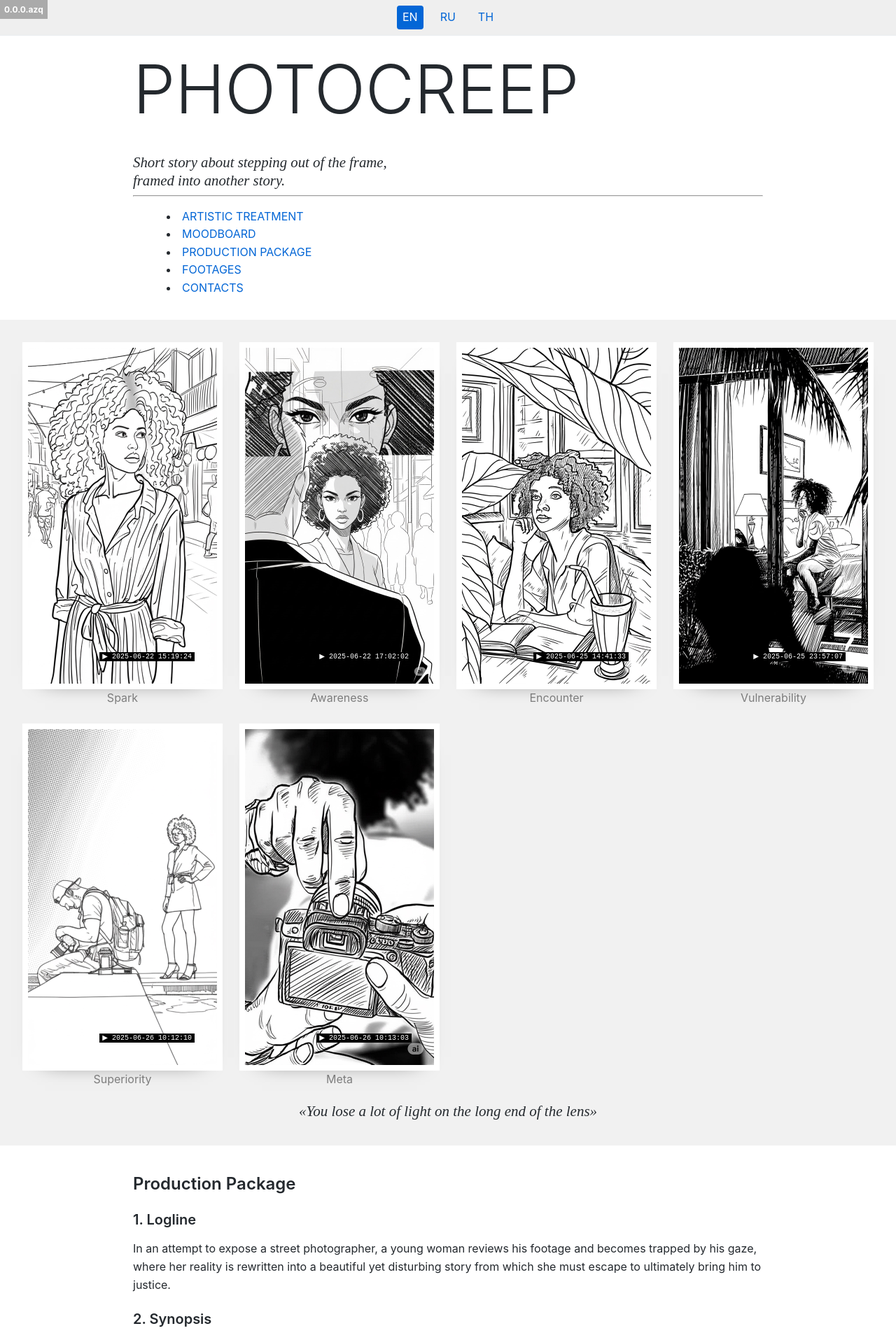
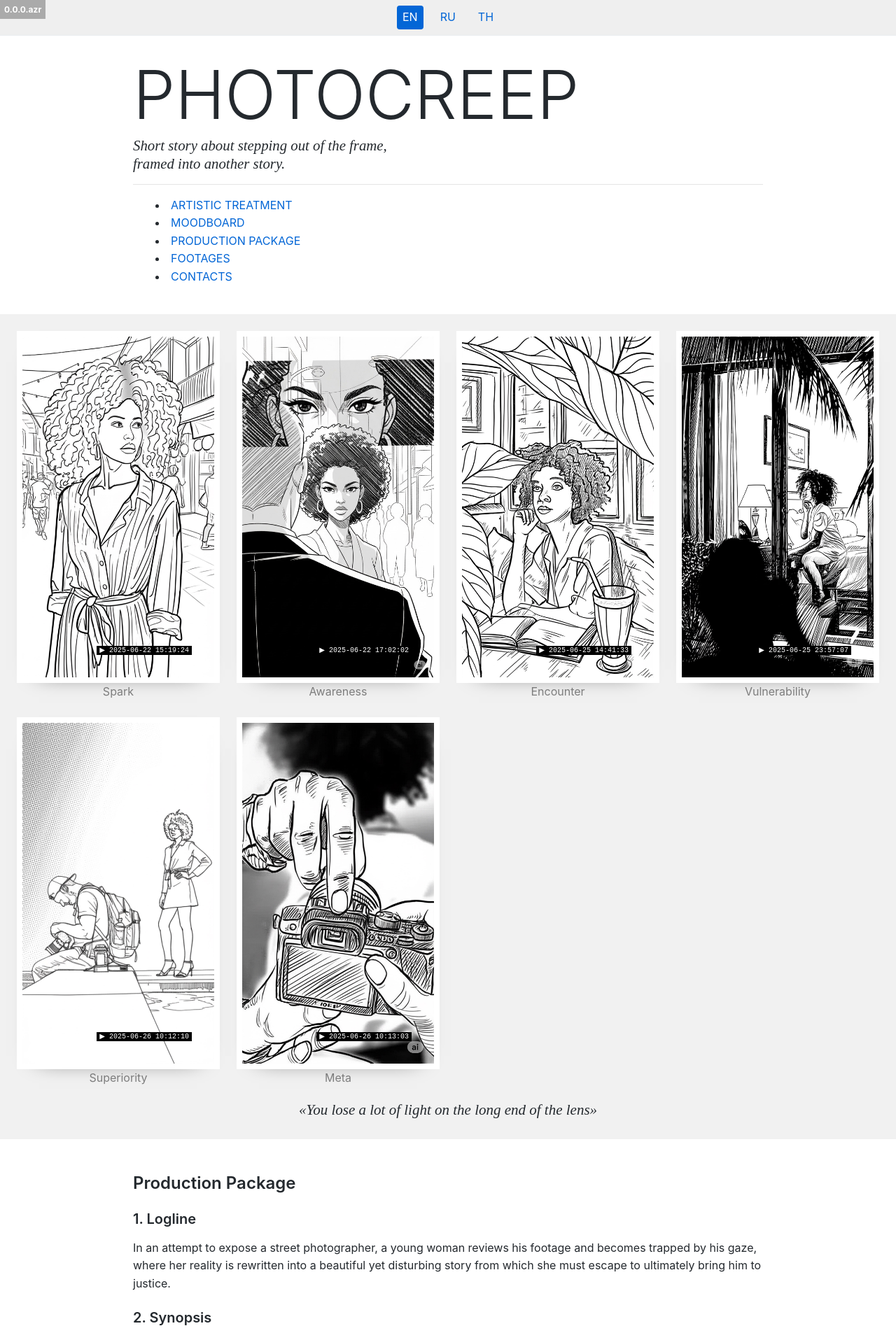
Before and after one commit to konstantinbarkalov/creeptographer, a Jekyll site: the page built from docs/en/index.md, in a window 1280 px wide. Shown: the top 1915 px of the page at 70% size. Built offline with Jekyll 4.4.1, drawn with Linux system fonts in a browser that asks for light colours; some of the changed text lies outside the part shown.

Commit message:
Adjust header styles for improved spacing and consistency

```diff
--- a/docs/_config.yml
+++ b/docs/_config.yml
@@ -2,7 +2,7 @@ title: Photocreep
 description: A movie with line yet to be written
 baseurl: "/photocreep"
 url: "https://konstantinbarkalov.github.io"
-version: "0.0.0.azq"
+version: "0.0.0.azr"
 last_updated: 2025-06-23
 
 # Build settings
--- a/docs/assets/css/header.css
+++ b/docs/assets/css/header.css
@@ -4,21 +4,31 @@
     font-weight: 300;
     text-transform: uppercase;
     margin: 0;
-    margin-bottom: 2rem;
+    padding: 0;
 }
 .site-header h2 {
-    font-size: min(1.3rem, 5vw);
+    font-size: min(1.3rem, 4.5vw);
     font-weight: normal;
     font-style: italic;
     font-family: serif;
+    padding: 0;
     margin: 0;
 }
+.site-header hr {
+    display: block;
+    height: 1px;
+    border: 0;
+    border-top: 1px solid #e5e5e5;
+    margin: 1rem 0;
+    padding: 0;
+}
+
 .site-header div.nav ul {
     list-style: inside;
     text-transform: uppercase;
 }
 .site-header div.nav ul li {
-    margin: 0 1rem;
+    margin: 0;
 }
 .site-header div.nav ul li a {
     color: #0366d6;
--- a/docs/assets/css/main.css
+++ b/docs/assets/css/main.css
@@ -2,7 +2,7 @@
 .text-content {
     max-width: 900px;
     margin: 0 auto;
-    padding: 1rem;
+    padding: 1.5rem;
     line-height: 1.6;
 }
 
--- a/docs/assets/css/project-presentation.css
+++ b/docs/assets/css/project-presentation.css
@@ -1,6 +1,6 @@
 div.hero {
     background-color: #f1f1f1;
-    padding: 2rem;
+    padding: 1.5em;
 }
 
 div.hero-cite {
```
